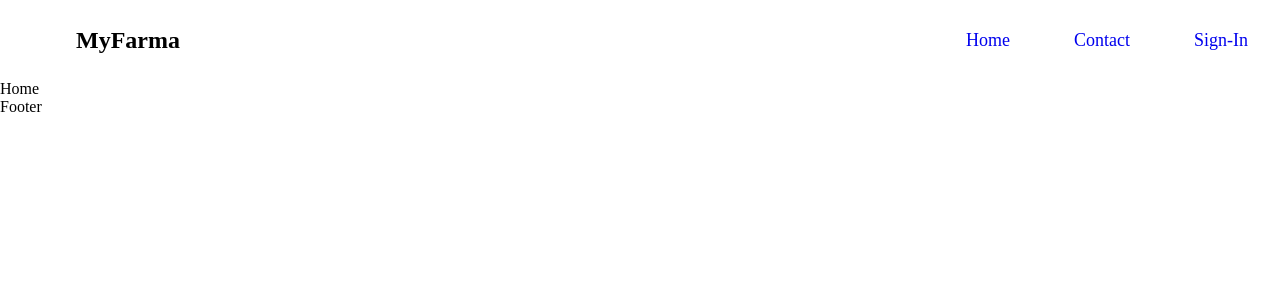
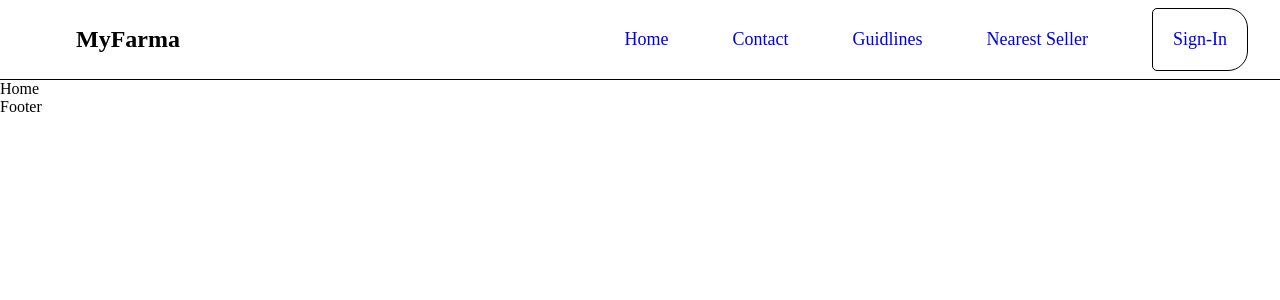
Before and after one commit to HIDZI123/PracticeProj, a React (Vite) app in the folder proj_1/: page / in a window 1280 px wide. Shown: the top 300 px of the page. Built offline with nearby package versions, Linux system fonts and the light colour scheme.

Commit message:
Nav-1 (Header) basics complete

```diff
--- a/proj_1/src/App.jsx
+++ b/proj_1/src/App.jsx
@@ -5,7 +5,6 @@ import Contact from "./components/Contact";
 import Sign from "./components/Sign";
 import Header from "./components/Header";
 import Footer from "./components/Footer";
-import "./styles/header.scss";
 
 const App = () => {
   return (
--- a/proj_1/src/components/Header.jsx
+++ b/proj_1/src/components/Header.jsx
@@ -1,15 +1,18 @@
 /* import React from 'react'*/
-import {Link} from "react-router-dom";
+import { Link } from "react-router-dom";
+import "../styles/header.scss";
+
 const Header = () => {
   return (
     <>
       <nav>
         <h1>MyFarma</h1>
         <main>
-          <Link href="/">Home</Link>
-          <Link href="/">Contact</Link>
-          <Link href="/">Sign-In</Link>
-
+          <Link to="/">Home</Link>
+          <Link to="/contact">Contact</Link>
+          <Link to="/contact">Guidlines</Link>
+          <Link to="/contact">Nearest Seller</Link>
+          <Link to="/sign" className="Box">Sign-In</Link>
         </main>
       </nav>
     </>
--- a/proj_1/src/styles/header.scss
+++ b/proj_1/src/styles/header.scss
@@ -10,6 +10,7 @@ nav {
   justify-content: flex-end;
   width: 100%;
   height: 5rem;
+  border-bottom: 1px black solid;
 
   > h1 {
     margin: auto;
@@ -25,6 +26,20 @@ nav {
       margin: 0 2rem;
       font-size: large;
       text-decoration: none;
+
+      &:active, &:hover, &:visited {
+        color: black;
+      }
+    }
+
+    > .Box {
+      border: 1px solid black;
+      padding: 20px;
+      border-radius: 5px 20px 20px 5px;
+
+      &:hover {
+        transform: scale(1.2);
+      }
     }
   }
 }
```
